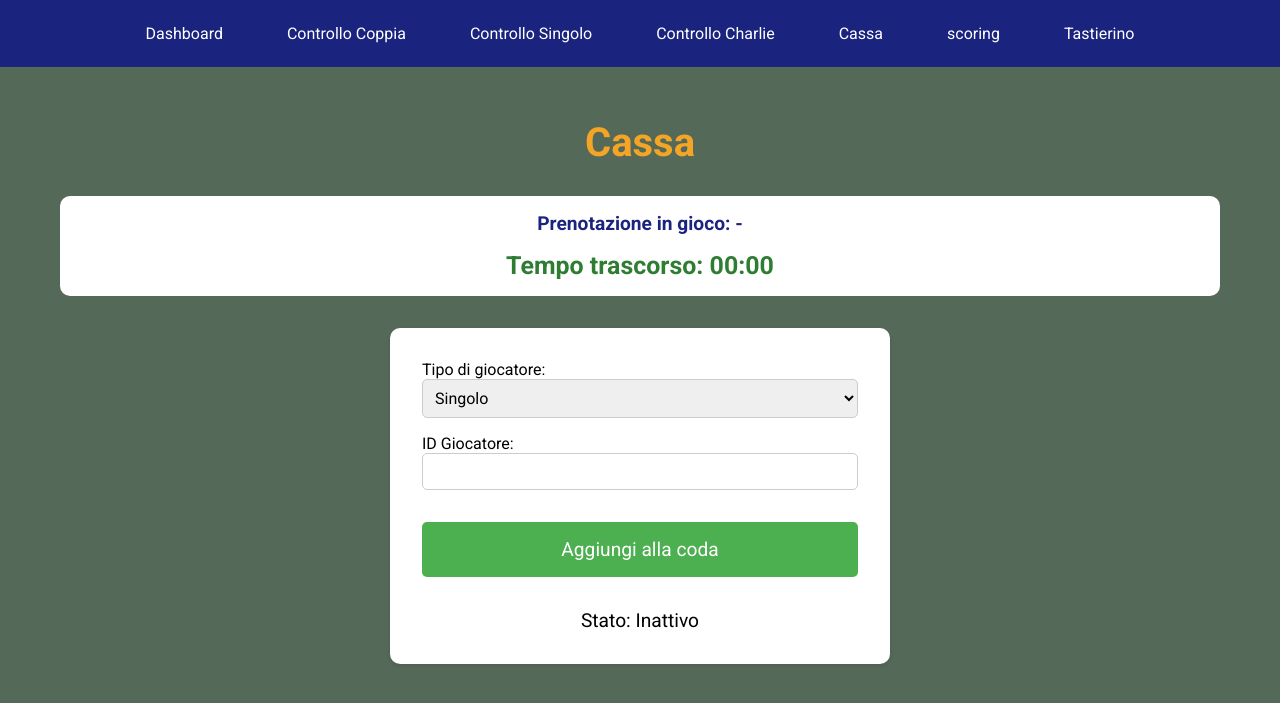
After one commit to kekko-py/comicon-queue, a Flask app: page /controls/cassa in a window 1280 px wide. The commit adds this page. Shown: the top 703 px of the page. Run offline with Flask 3, Linux system fonts and the light colour scheme.

```diff
--- a/app.py
+++ b/app.py
@@ -18,14 +18,14 @@ def initialize_queues():
     backend.queue_charlie.clear()
 
     # Popola le code con 10 elementi ciascuna
-    for i in range(1, 11):
-        couple_id = f"GIALLO-{i:02d}"  # Genera C01, C02, ..., C10
-        single_id = f"BLU-{i:02d}"  # Genera S01, S02, ..., S10
-        charlie_id = f"VERDE-{i:02d}"  # Genera G01, G02, ..., G10
+    # for i in range(1, 11):
+    #     couple_id = f"GIALLO-{i:02d}"  # Genera C01, C02, ..., C10
+    #     single_id = f"BLU-{i:02d}"  # Genera S01, S02, ..., S10
+    #     charlie_id = f"VERDE-{i:02d}"  # Genera G01, G02, ..., G10
 
-        backend.add_couple(couple_id)
-        backend.add_single(single_id)
-        backend.add_charlie_player(charlie_id)
+    #     backend.add_couple(couple_id)
+    #     backend.add_single(single_id)
+    #     backend.add_charlie_player(charlie_id)
 
 # Chiama l'inizializzazione subito dopo la creazione dell'app
 initialize_queues()
@@ -33,6 +33,10 @@ initialize_queues()
 @app.route('/')
 def index():
     return redirect(url_for('dashboard'))
+
+@app.route('/controls/cassa')
+def controls_cassa():
+    return render_template('controls_cassa.html')
 
 @app.route('/controls/couple')
 def controls_couple():
@@ -68,19 +72,22 @@ def dashboard():
 @app.route('/add_couple', methods=['POST'])
 def add_couple():
     couple_id = request.json.get('id')
-    backend.add_couple(couple_id)
+    name = request.json.get('name')
+    backend.add_couple(couple_id, name)
     return jsonify(success=True)
 
 @app.route('/add_single', methods=['POST'])
 def add_single():
     single_id = request.json.get('id')
-    backend.add_single(single_id)
+    name = request.json.get('name')
+    backend.add_single(single_id, name)
     return jsonify(success=True)
 
 @app.route('/add_charlie_player', methods=['POST'])
 def add_charlie_player():
     player_id = request.json.get('id')
-    backend.add_charlie_player(player_id)
+    name = request.json.get('name')
+    backend.add_charlie_player(player_id, name)
     return jsonify(success=True)
 
 @app.route('/simulate', methods=['GET'])
@@ -94,17 +101,23 @@ def simulate():
     for pos, player_id, time_est in charlie_board:
         formatted_charlie_board.append([
             player_id,  # ID del giocatore
-            player_id,  # Nome visualizzato
+            backend.get_player_name(player_id),  # Nome del giocatore
             time_est    # Orario stimato
         ])
-
+    # Aggiungi il nome del giocatore per il prossimo giocatore
+    next_player_name = backend.get_player_name(next_player) if next_player else None
+    current_player = backend.current_player_couple if backend.current_player_couple else backend.current_player_single
+    current_player_name = current_player['name'] if current_player else None
     return jsonify(
         couples=couples_board,
         singles=singles_board,
         charlie=formatted_charlie_board,
         next_player=next_player,
+        next_player_name=next_player_name,
         next_charlie_player=next_charlie_player,
-       player_icon_url=url_for('static', filename='icons/Vector.svg')
+        current_player=current_player,
+        current_player_name=current_player_name,
+        player_icon_url=url_for('static', filename='icons/Vector.svg')
     )
 
 @app.route('/get_status', methods=['GET'])
@@ -145,13 +158,16 @@ def button_press():
             'couple_in_bravo': backend.couple_in_bravo,
             'third_button_pressed': backend.third_button_pressed
         })
+        if not backend.queue_couples:
+            return jsonify(success=False, error="La coda delle coppie è vuota. Non è possibile avviare il gioco.")
         if backend.single_in_alfa:
             return jsonify(success=False, error="Non è possibile avviare il gioco di coppia mentre ALFA è occupata da un singolo.")
         # Avvio game coppia
         backend.ALFA_next_available = now + datetime.timedelta(minutes=backend.T_mid)
         backend.BRAVO_next_available = now + datetime.timedelta(minutes=backend.T_total)
         backend.start_game(is_couple=True)
-        return jsonify(success=True)
+        return jsonify(success=True, start_time=now.isoformat(), next_player=backend.next_player, current_player=backend.current_player_couple)
+
     elif button == 'first_stop':
         # Verifica se il pulsante metà percorso è stato premuto
         if not backend.can_stop_couple():
@@ -165,21 +181,31 @@ def button_press():
         backend.BRAVO_next_available = now
         backend.couple_in_bravo = False
         backend.third_button_pressed = False  # Reset del flag
+        backend.current_player_couple = None  # Reset current player couple
+
     elif button == 'second_start':
+        if not backend.queue_singles:
+            return jsonify(success=False, error="La coda dei singoli è vuota. Non è possibile avviare il gioco.")
+
         # Avvio game singolo
         backend.ALFA_next_available = now + datetime.timedelta(minutes=backend.T_single)
         backend.single_in_alfa = True
         backend.start_game(is_couple=False)
+        return jsonify(success=True, start_time=now.isoformat(), next_player=backend.next_player, current_player=backend.current_player_single)
+
     elif button == 'second_stop':
-
         # Fine game singolo
         game_time = (now - backend.localize_time(backend.ALFA_next_available - datetime.timedelta(minutes=backend.T_single))).total_seconds() / 60
         backend.record_single_game(game_time)
         backend.ALFA_next_available = now
         backend.single_in_alfa = False
+        backend.current_player_single = None  # Reset current player single
+
     elif button == 'third':
         backend.button_third_pressed()
     elif button == 'charlie_start':
+        if not backend.queue_charlie:
+            return jsonify(success=False, error="La coda di Charlie è vuota. Non è possibile avviare il gioco.")
         # Avvio game Charlie
         backend.CHARLIE_next_available = now + datetime.timedelta(minutes=backend.T_charlie)
         backend.start_charlie_game()
@@ -191,12 +217,14 @@ def button_press():
         backend.player_in_charlie = False
 
     return jsonify(success=True)
+
 @app.route('/skip_next_player', methods=['POST'])
 def skip_next_player():
     if backend.next_player:
+        print(f"Current player: {backend.next_player}")
         backend.skip_player(backend.next_player)
-        is_couple = backend.next_player.startswith('GIALLO-')
-        print(is_couple)
+        is_couple = backend.next_player in backend.couples
+        print(f"Is couple: {is_couple}")
         # Imposta il prossimo giocatore della stessa categoria
         if is_couple and backend.queue_couples:
             backend.next_player = backend.queue_couples[0]['id']
@@ -207,9 +235,22 @@ def skip_next_player():
         else:
             backend.next_player = None
             backend.next_player_locked = False
+            # Aggiungi una logica per gestire la coda vuota
+            if is_couple:
+                print("La coda delle coppie è vuota.")
+                # Esegui un'azione specifica, come notificare l'utente
+            else:
+                print("La coda dei singoli è vuota.")
+                # Esegui un'azione specifica, come notificare l'utente
 
+        print(f"Next player: {backend.next_player}")
 
-    return jsonify(success=True)
+    can_start_couple = not backend.single_in_alfa and not backend.couple_in_alfa and backend.queue_couples
+    can_start_single = not backend.single_in_alfa and backend.queue_singles
+    can_start_charlie = not backend.player_in_charlie and backend.queue_charlie
+
+    return jsonify(success=True, can_start_couple=can_start_couple, can_start_single=can_start_single, can_start_charlie=can_start_charlie)
+
 
 @app.route('/skip_charlie_player', methods=['POST'])
 def skip_charlie_player():
@@ -256,7 +297,7 @@ def check_availability():
     bravo_available = (backend.couple_in_bravo == False and backend.couple_in_alfa == False and backend.single_in_alfa == False)
 
     return jsonify({
-        'can_start_couple': alfa_available and bravo_available,  # Coppia ha bisogno di entrambe le piste
+        'can_start_couple': alfa_available and bravo_available ,  # Coppia ha bisogno di entrambe le piste
         'can_start_single': alfa_available,  # Singolo ha bisogno solo di ALFA
         'alfa_status': 'Libera' if alfa_available else 'Occupata',
         'bravo_status': 'Libera' if bravo_available else 'Occupata'
--- /dev/null
+++ b/static/css/controls_cassa.css
@@ -0,0 +1,109 @@
+.control-panel {
+    background: white;
+    border-radius: 10px;
+    padding: 2rem;
+    box-shadow: 0 2px 4px rgba(0, 0, 0, 0.1);
+    max-width: 500px;
+    margin: 0 auto;
+}
+
+.game-info {
+    background: white;
+    border-radius: 10px;
+    padding: 1rem;
+    margin-bottom: 2rem;
+    text-align: center;
+    font-size: 1.2em;
+}
+
+.current-player {
+    margin-bottom: 1rem;
+    color: #1a237e;
+    font-weight: bold;
+}
+
+.game-timer {
+    color: #2e7d32;
+    font-size: 1.3em;
+    font-weight: bold;
+}
+
+.button-group {
+    display: flex;
+    justify-content: center;
+    gap: 20px;
+    margin-top: 2rem;
+}
+
+.btn {
+    padding: 1rem 2rem;
+    border: none;
+    border-radius: 5px;
+    font-size: 1.2em;
+    cursor: pointer;
+    transition: all 0.3s;
+}
+
+.btn:disabled {
+    opacity: 0.5;
+    cursor: not-allowed;
+}
+
+.btn:active:not(:disabled) {
+    transform: scale(0.95);
+}
+
+.btn-start {
+    background: #4CAF50;
+    color: white;
+}
+
+.btn-stop {
+    background: #f44336;
+    color: white;
+}
+
+.btn-next {
+    background: #4CAF50;
+    color: white;
+    width: 100%;
+    margin-bottom: 1rem;
+}
+
+.btn-add {
+    background: #4CAF50;
+    color: white;
+    width: 100%;
+    margin-top: 1rem;
+}
+
+.btn-start:hover:not(:disabled) {
+    background: #45a049;
+}
+
+.btn-stop:hover:not(:disabled) {
+    background: #da190b;
+}
+
+.btn-next:hover:not(:disabled) {
+    background: #45a049;
+}
+
+.btn-add:hover:not(:disabled) {
+    background: #45a049;
+}
+
+.input-field {
+    width: 100%;
+    padding: 0.5rem;
+    margin-bottom: 1rem;
+    border: 1px solid #ccc;
+    border-radius: 5px;
+    font-size: 1em;
+}
+
+.status {
+    text-align: center;
+    margin-top: 2rem;
+    font-size: 1.2em;
+}
--- /dev/null
+++ b/templates/controls_cassa.html
@@ -0,0 +1,60 @@
+{% extends "layout.html" %}
+
+{% block extra_css %}
+<link rel="stylesheet" href="{{ url_for('static', filename='css/controls_cassa.css') }}">
+{% endblock %}
+
+{% block content %}
+<h1>Cassa</h1>
+
+<div class="game-info">
+    <div class="current-player">
+        Prenotazione in gioco: <span id="current-player">-</span>
+    </div>
+    <div class="game-timer">
+        Tempo trascorso: <span id="timer">00:00</span>
+    </div>
+</div>
+
+<div class="control-panel">
+    <form id="queueForm">
+        <label for="playerType">Tipo di giocatore:</label>
+        <select id="playerType" name="playerType" class="input-field">
+            <option value="single">Singolo</option>
+            <option value="couple">Coppia</option>
+            <option value="charlie">Charlie</option>
+        </select>
+        <label for="playerId">ID Giocatore:</label>
+        <input type="text" id="playerId" name="playerId" class="input-field" required>
+        <button type="submit" class="btn btn-add">Aggiungi alla coda</button>
+    </form>
+    <div class="status">
+        Stato: <span id="status">Inattivo</span>
+    </div>
+</div>
+{% endblock %}
+
+{% block scripts %}
+<script>
+    document.getElementById('queueForm').addEventListener('submit', function (event) {
+        event.preventDefault();
+        const playerType = document.getElementById('playerType').value;
+        const playerId = document.getElementById('playerId').value;
+        fetch(`/add_${playerType}`, {
+            method: 'POST',
+            headers: {
+                'Content-Type': 'application/json'
+            },
+            body: JSON.stringify({ id: playerId })
+        })
+            .then(response => response.json())
+            .then(data => {
+                if (data.success) {
+                    alert('Giocatore aggiunto con successo!');
+                } else {
+                    alert('Errore nell\'aggiunta del giocatore.');
+                }
+            });
+    });
+</script>
+{% endblock %}
--- a/templates/controls_couple.html
+++ b/templates/controls_couple.html
@@ -10,6 +10,9 @@
 <div class="game-info">
     <div class="current-player">
         Prenotazione in gioco: <span id="current-player">-</span>
+    </div>
+    <div class="next-player">
+        Prossimo giocatore: <span id="next-player">-</span>
     </div>
     <div class="game-timer">
         Tempo trascorso: <span id="timer">00:00</span>
--- a/templates/controls_single.html
+++ b/templates/controls_single.html
@@ -9,7 +9,7 @@
 
 <div class="game-info">
     <div class="current-player">
-        Prenotazione in gioco: <span id="current-player">-</span>
+        Prossimo Giocatore: <span id="current-player">-</span>
     </div>
     <div class="game-timer">
         Tempo trascorso: <span id="timer">00:00</span>
--- a/templates/layout.html
+++ b/templates/layout.html
@@ -1,13 +1,11 @@
 <!DOCTYPE html>
 <html lang="it">
+
 <head>
   <meta charset="UTF-8" />
   <title>Simulazione Code</title>
   <script src="https://code.jquery.com/jquery-3.6.0.min.js"></script>
-    <link
-      href="https://fonts.googleapis.com/css2?family=Roboto:wght@300;400;500;700&display=swap"
-      rel="stylesheet"
-    />
+  <link href="https://fonts.googleapis.com/css2?family=Roboto:wght@300;400;500;700&display=swap" rel="stylesheet" />
   <style>
     * {
       margin: 0;
@@ -62,19 +60,15 @@
   </style>
   {% block extra_css %}{% endblock %}
 </head>
+
 <body>
   <nav class="navbar">
     <div class="nav-links">
       <a href="{{ url_for('dashboard') }}" class="nav-link">Dashboard</a>
-        <a href="{{ url_for('controls_couple') }}" class="nav-link"
-          >Controllo Coppia</a
-        >
-        <a href="{{ url_for('controls_single') }}" class="nav-link"
-          >Controllo Singolo</a
-        >
-        <a href="{{ url_for('controls_charlie') }}" class="nav-link"
-          >Controllo Charlie</a
-        >
+      <a href="{{ url_for('controls_couple') }}" class="nav-link">Controllo Coppia</a>
+      <a href="{{ url_for('controls_single') }}" class="nav-link">Controllo Singolo</a>
+      <a href="{{ url_for('controls_charlie') }}" class="nav-link">Controllo Charlie</a>
+      <a href="{{ url_for('controls_cassa') }}" class="nav-link">Cassa</a>
       <a href="{{ url_for('scoring') }}" class="nav-link">scoring</a>
       <a href="{{ url_for('keypad') }}" class="nav-link">Tastierino</a>
     </div>
@@ -84,4 +78,5 @@
 
   {% block scripts %}{% endblock %}
 </body>
+
 </html>
```
Also changed, not shown: main.py (+60 -69 lines), static/js/controls_couple.js (+31 -9 lines). Lines whose indentation alone changed are shown as unchanged.
